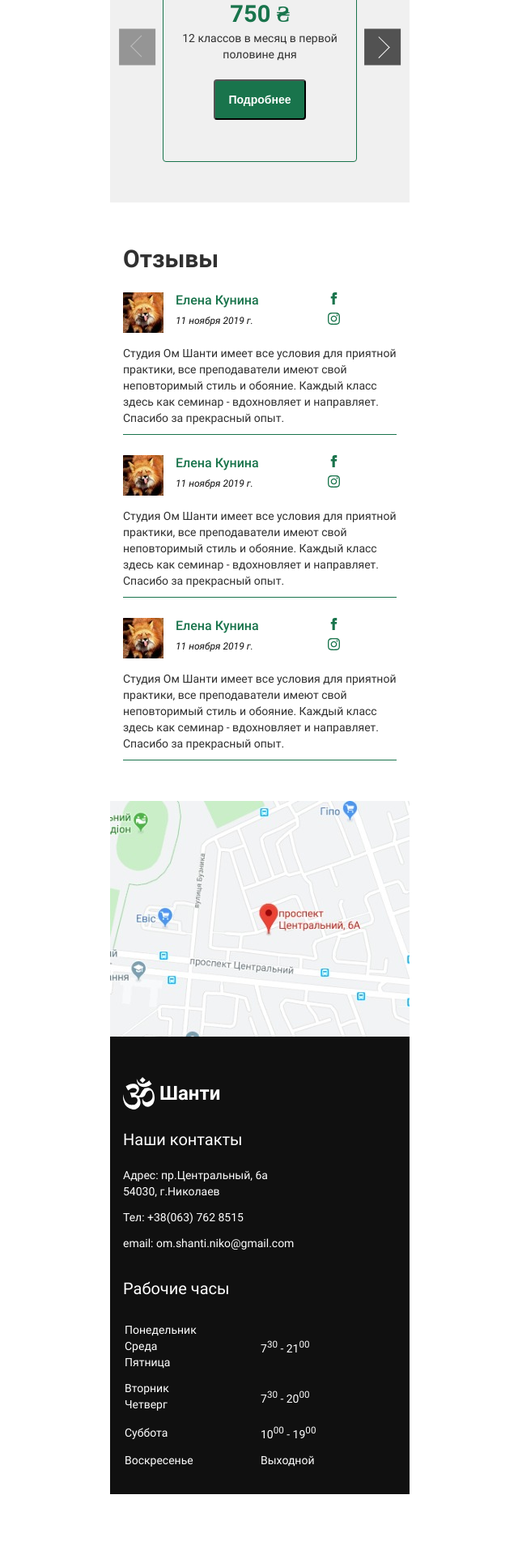
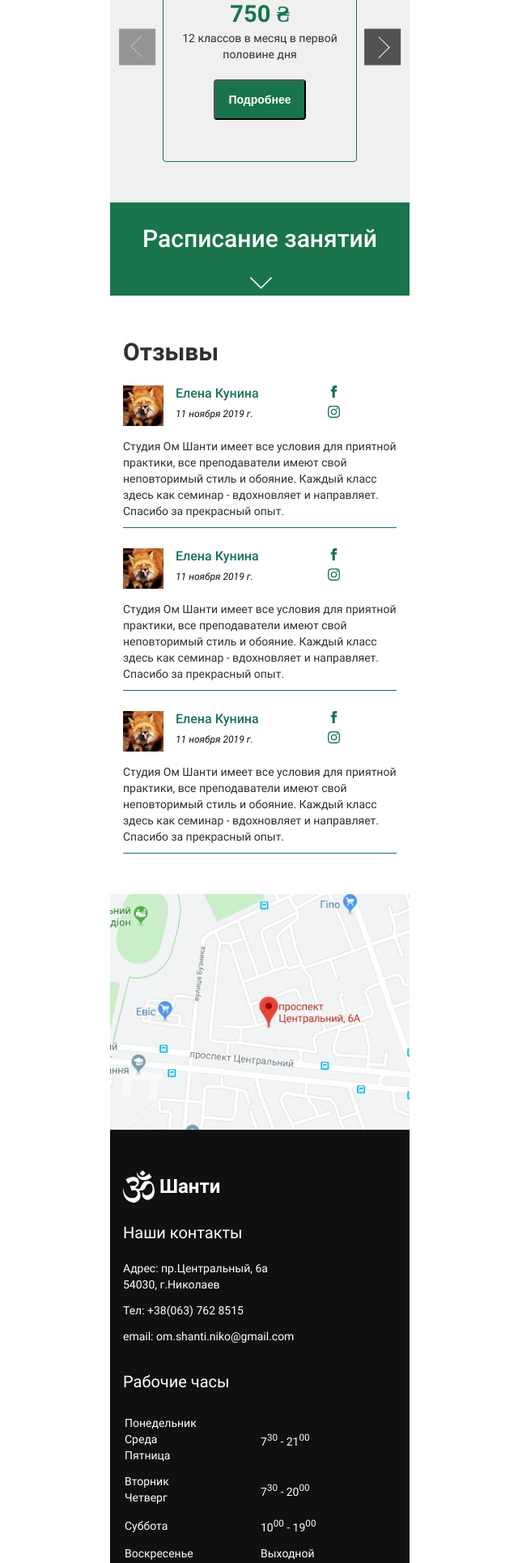
Before and after one commit to Menolas/eva, a PHP site: page / in a window 1280 px wide. Shown: the part 1818-3748 px from the top of the page at 81% size, without its empty margins (319-959 px from the left). Before the commit the page ends 3663 px from the top, so only its background shows below. Run offline with PHP 8.4, Linux system fonts and the light colour scheme.

Commit message:
schedule - html

```diff
--- a/css/style.css
+++ b/css/style.css
@@ -556,6 +556,48 @@ textarea {
 .control-handlers__handler--faded::before {
   opacity: 0.4; }
 
+.schedule {
+  position: relative;
+  padding: 50px 16px;
+  padding-top: 25px;
+  background-color: #19744C; }
+
+.schedule__handler {
+  position: absolute;
+  bottom: 7px;
+  left: 50%;
+  width: 45px;
+  height: 45px;
+  -webkit-transform: translate(-50%);
+          transform: translate(-50%); }
+  .schedule__handler::before {
+    content: "";
+    display: block;
+    position: absolute;
+    width: 18px;
+    height: 18px;
+    background-color: transparent;
+    left: 30%;
+    bottom: 5px;
+    border-radius: 2px;
+    border: 2px solid #ffffff;
+    border-top: none;
+    border-left: none;
+    -webkit-transform: rotate(45deg);
+            transform: rotate(45deg); }
+
+.schedule__title {
+  margin: 0;
+  text-align: center;
+  color: #ffffff;
+  font-weight: 500; }
+
+.schedule__list {
+  margin: 0;
+  padding: 0;
+  list-style: none;
+  display: none; }
+
 .reviews {
   padding: 50px 16px; }
 
--- a/index.html
+++ b/index.html
@@ -60,7 +60,7 @@
 			<main>
 				<section class="news">
 					<h2 class="news__title  title__secondary">Новости</h2>
-					<ul news__list>
+					<ul class="news__list">
 						<li class="news__item">
 							<a class="news__link" href="#">
 								<article></article>
@@ -137,7 +137,157 @@
 						</li>
 					</ul>
 				</section>
-				<section class="schedule"></section>
+				<section class="schedule">
+					<div class="schedule__handler"></div>
+					<h2 class="schedule__title  title__secondary">Расписание занятий</h2>
+					<ul class="schedule__list">
+						<li class="schedule__item">
+							<h3 class="schedule__item-title  title__third">Понедельник</h3>
+							<ul class="schedule__class-list-per-day">
+								<li class="schedule__class-item">
+									<span class="schedule__timing-block">7.30 - 8.30</span>
+									<span class="schedule__class-name">Йога-утро</span>
+									<span class="schedule__teacher-name">Наташа Т.</span>
+								</li>
+								<li class="schedule__class-item">
+									<span class="schedule__timing-block">16.00 - 17.30</span>
+									<span class="schedule__class-name">Йога-Айенгара</span>
+									<span class="schedule__teacher-name">Ева</span>
+								</li>
+								<li class="schedule__class-item">
+									<span class="schedule__timing-block">17.45 - 19.15</span>
+									<span class="schedule__class-name">Хатха-Йога</span>
+									<span class="schedule__teacher-name">Наташа Т.</span>
+								</li>
+								<li class="schedule__class-item">
+									<span class="schedule__timing-block">19.20 - 20.50</span>
+									<span class="schedule__class-name">Йога-Айенгара</span>
+									<span class="schedule__teacher-name">Наташа Т.</span>
+								</li>
+              </ul>
+						</li>
+						<li class="schedule__item">
+							<h3 class="schedule__item-title  title__third">Вторник</h3>
+							<ul class="schedule__class-list-per-day">
+								<li class="schedule__class-item">
+									<span class="schedule__timing-block">7.30 - 8.30</span>
+									<span class="schedule__class-name">Йога-Айенгара</span>
+									<span class="schedule__teacher-name">Наташа Х.</span>
+								</li>
+								<li class="schedule__class-item">
+									<span class="schedule__timing-block">9.00 - 10.45</span>
+									<span class="schedule__class-name">Йога-Айенгара</span>
+									<span class="schedule__teacher-name">Ева</span>
+								</li>
+								<li class="schedule__class-item">
+									<span class="schedule__timing-block">15.30 - 17.00</span>
+									<span class="schedule__class-name">Йога-Айенгара</span>
+									<span class="schedule__teacher-name">Наталья Х.</span>
+								</li>
+								<li class="schedule__class-item">
+									<span class="schedule__timing-block">18.15 - 19.45</span>
+									<span class="schedule__class-name">Хатха-Йога</span>
+									<span class="schedule__teacher-name">Ириша С.</span>
+								</li>
+              </ul>
+						</li>
+						<li class="schedule__item">
+							<h3 class="schedule__item-title  title__third">Среда</h3>
+							<ul class="schedule__class-list-per-day">
+								<li class="schedule__class-item">
+									<span class="schedule__timing-block">7.30 - 8.30</span>
+									<span class="schedule__class-name">Йога-утро</span>
+									<span class="schedule__teacher-name">Наташа Т.</span>
+								</li>
+								<li class="schedule__class-item">
+									<span class="schedule__timing-block">16.00 - 17.30</span>
+									<span class="schedule__class-name">Йога-Айенгара</span>
+									<span class="schedule__teacher-name">Ева</span>
+								</li>
+								<li class="schedule__class-item">
+									<span class="schedule__timing-block">17.45 - 19.15</span>
+									<span class="schedule__class-name">Хатха-Йога</span>
+									<span class="schedule__teacher-name">Наташа Т.</span>
+								</li>
+								<li class="schedule__class-item">
+									<span class="schedule__timing-block">19.20 - 20.50</span>
+									<span class="schedule__class-name">Йога-Айенгара</span>
+									<span class="schedule__teacher-name">Наташа Т.</span>
+								</li>
+              </ul>
+						</li>
+						<li class="schedule__item">
+							<h3 class="schedule__item-title  title__third">Четверг</h3>
+							<ul class="schedule__class-list-per-day">
+								<li class="schedule__class-item">
+									<span class="schedule__timing-block">7.30 - 8.30</span>
+									<span class="schedule__class-name">Йога-Айенгара</span>
+									<span class="schedule__teacher-name">Наташа Х.</span>
+								</li>
+								<li class="schedule__class-item">
+									<span class="schedule__timing-block">9.00 - 10.45</span>
+									<span class="schedule__class-name">Йога-Айенгара</span>
+									<span class="schedule__teacher-name">Ева</span>
+								</li>
+								<li class="schedule__class-item">
+									<span class="schedule__timing-block">15.30 - 17.00</span>
+									<span class="schedule__class-name">Йога-Айенгара</span>
+									<span class="schedule__teacher-name">Наталья Х.</span>
+								</li>
+								<li class="schedule__class-item">
+									<span class="schedule__timing-block">18.15 - 19.45</span>
+									<span class="schedule__class-name">Хатха-Йога</span>
+									<span class="schedule__teacher-name">Ириша С.</span>
+								</li>
+              </ul>
+						</li>
+						<li class="schedule__item">
+							<h3 class="schedule__item-title  title__third">Пятница</h3>
+							<ul class="schedule__class-list-per-day">
+								<li class="schedule__class-item">
+									<span class="schedule__timing-block">7.30 - 8.30</span>
+									<span class="schedule__class-name">Йога-утро</span>
+									<span class="schedule__teacher-name">Наташа Т.</span>
+								</li>
+								<li class="schedule__class-item">
+									<span class="schedule__timing-block">16.00 - 17.30</span>
+									<span class="schedule__class-name">Йога-Айенгара</span>
+									<span class="schedule__teacher-name">Ева</span>
+								</li>
+								<li class="schedule__class-item">
+									<span class="schedule__timing-block">17.45 - 19.15</span>
+									<span class="schedule__class-name">Хатха-Йога</span>
+									<span class="schedule__teacher-name">Наташа Т.</span>
+								</li>
+								<li class="schedule__class-item">
+									<span class="schedule__timing-block">19.20 - 20.50</span>
+									<span class="schedule__class-name">Йога-Айенгара</span>
+									<span class="schedule__teacher-name">Наташа Т.</span>
+								</li>
+              </ul>
+						</li>
+						<li class="schedule__item">
+							<h3 class="schedule__item-title  title__third">Суббота</h3>
+							<ul class="schedule__class-list-per-day">
+								<li class="schedule__class-item">
+									<span class="schedule__timing-block">10.00 - 12.00</span>
+									<span class="schedule__class-name">Совместная практика</span>
+									<span class="schedule__teacher-name">Ева</span>
+								</li>
+								<li class="schedule__class-item">
+									<span class="schedule__timing-block">15.30 - 17.00</span>
+									<span class="schedule__class-name">Йога-Айенгара</span>
+									<span class="schedule__teacher-name">Наталья Х.</span>
+								</li>
+								<li class="schedule__class-item">
+									<span class="schedule__timing-block">17.00 - 18.30</span>
+									<span class="schedule__class-name">Хатха-Йога</span>
+									<span class="schedule__teacher-name">Наташа Т.</span>
+								</li>
+              </ul>
+						</li>
+					</ul>
+				</section>
 				<section class="reviews">
 					<h2 class="reviews__title  title__secondary">Отзывы</h2>
 					<ul class="reviews__list">
@@ -232,7 +382,6 @@
             54030, г.Николаев</p>
 					<p class="contact__phone">Тел: +38(063) 762 8515</p>
 					<p class="contact__email">email: om.shanti.niko@gmail.com</p>
-					</p>
 				</section>
 				<section class="short-schedule">
 					<h3 class="short-schedule__title  title__third">Рабочие часы</h3>
--- a/sass/blocks/schedule.scss
+++ b/sass/blocks/schedule.scss
@@ -0,0 +1,38 @@
+.schedule {
+	position: relative;
+	padding: $block-padding-mobile;
+	padding-top: 25px;
+	background-color: $green;
+}
+
+.schedule__handler {
+	position: absolute;
+	bottom: 7px;
+	left: 50%;
+	width: 45px;
+	height: 45px;
+	transform: translate(-50%);
+
+	&::before {
+		@include element-style(18px, 18px, transparent);
+		left: 30%;
+		bottom: 5px;
+		border-radius: 2px;
+		border: 2px solid $white;
+		border-top: none;
+		border-left: none;
+		transform: rotate(45deg);
+	}
+}
+
+.schedule__title {
+	margin: 0;
+	text-align: center;
+	color: $white;
+	font-weight: 500;
+}
+
+.schedule__list {
+	@include list-style;
+	display: none;
+}
```
